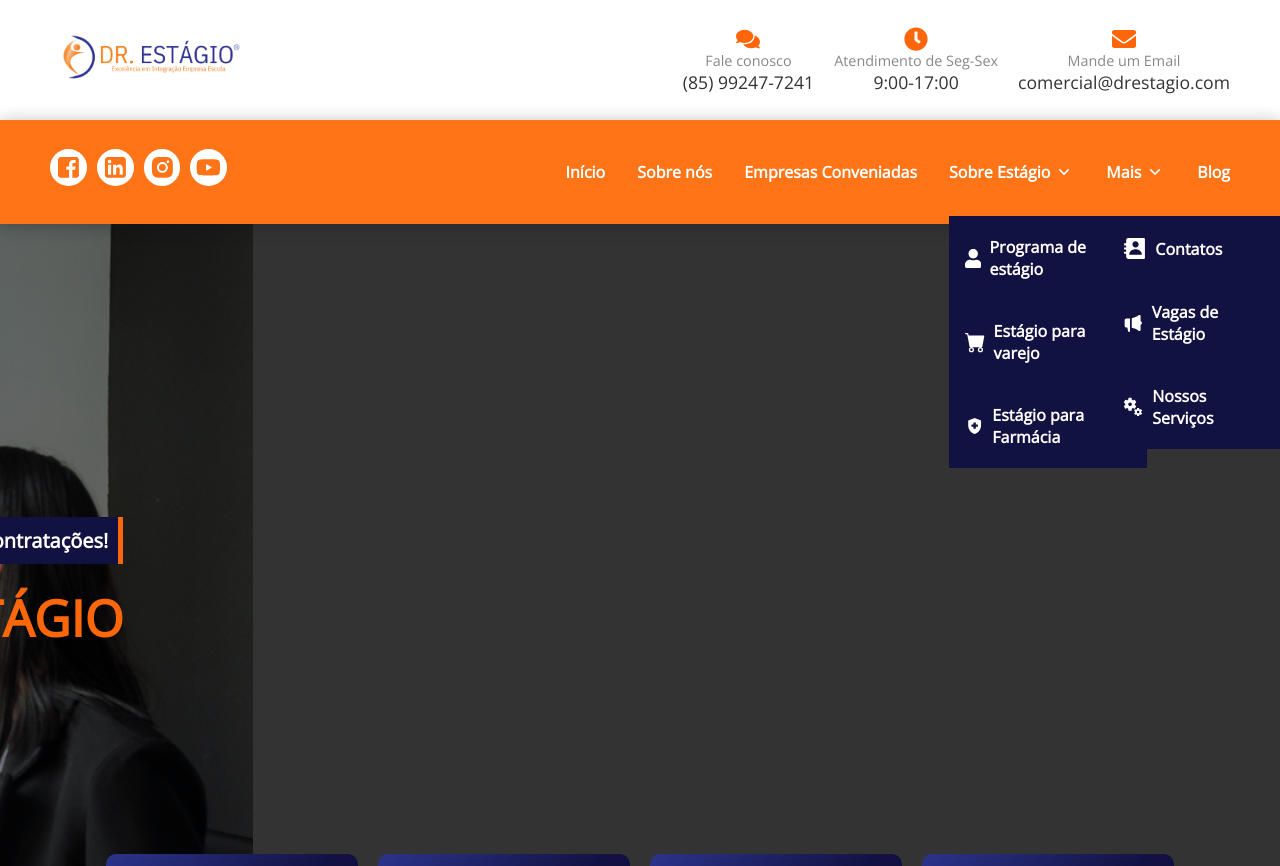
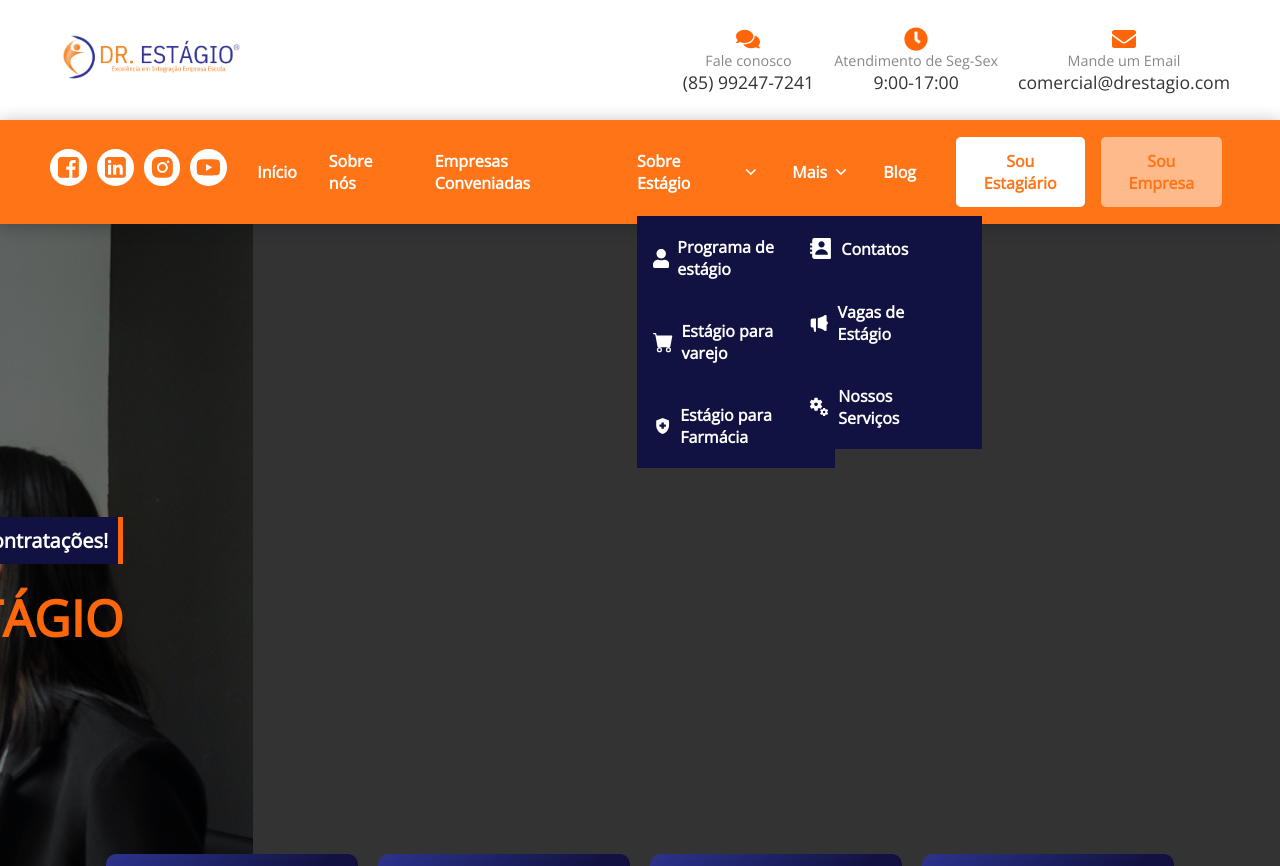
Before and after one commit to GaelBaptista/dr_estagio, a React (Vite) app: page / in a window 1280 px wide. Shown: the top 866 px of the page. Built offline with nearby package versions, Linux system fonts and the light colour scheme.

Commit message:
Botoes_est_empr

```diff
--- a/src/components/Navbar/Navbar.tsx
+++ b/src/components/Navbar/Navbar.tsx
@@ -30,15 +30,15 @@ export function Navbar() {
   };
   const navMenuClass = showMenu ? "nav__menu show-menu" : "nav__menu";
 
-  // const [showMessageBox, setShowMessageBox] = useState(false);
+  const [showMessageBox, setShowMessageBox] = useState(false);
 
-  // const showMessageBoxHandler = () => {
-  //   setShowMessageBox(true);
-  // };
+  const showMessageBoxHandler = () => {
+    setShowMessageBox(true);
+  };
 
-  // const closeMessageBoxHandler = () => {
-  //   setShowMessageBox(false);
-  // };
+  const closeMessageBoxHandler = () => {
+    setShowMessageBox(false);
+  };
 
   return (
     <IconContext.Provider value={{ color: "#fff" }}>
@@ -265,13 +265,17 @@ export function Navbar() {
                     Blog
                   </Link>
                 </li>
-                {/* <div className="nav__buttons">
-                  <a href="" className="nav__button" onClick={closeMenu}>
+                <div className="nav__buttons">
+                  <a
+                    href="https://igtcursos.com.br/account/"
+                    className="nav__button"
+                    onClick={closeMenu}
+                  >
                     Sou Estagiário
                   </a>
                   <a
                     href="#"
-                    className="nav__button"
+                    className="nav__button Btn_Emp"
                     onClick={() => {
                       showMessageBoxHandler();
                     }}
@@ -290,26 +294,28 @@ export function Navbar() {
                       </button>
                     </div>
                     <div className="message-box__content">
-                      <h5 className="message-box__title">Sua mensagem aqui</h5>
+                      <h5 className="message-box__title">
+                        Ainda em desenvolvimento
+                      </h5>
                       <p className="message-box__paragraph">
-                        Lorem ipsum dolor sit amet, consectetur adipiscing elit.
-                        Nunc felis ligula.
+                        Ainda em desenvolvimento
                       </p>
                     </div>
                     <div className="message-box__bottom">
                       <button
                         type="button"
+                        disabled
                         className="message-box__button"
                         onClick={() => {
                           setShowMessageBox(false);
-                          window.open("https://www.google.com", "_blank");
+                          window.open("#", "_blank");
                         }}
                       >
-                        Read More
+                        ok
                       </button>
                     </div>
                   </div>
-                )} */}
+                )}
               </ul>
             </div>
           </nav>
--- a/src/components/Navbar/style.css
+++ b/src/components/Navbar/style.css
@@ -70,6 +70,14 @@ a {
   z-index: var(--z-fixed);
 }
 /* BOX SOU EMPRESA MENSAGEM ============================================== */
+
+/* RETIRAR QUANDO ESTIVER PRONTO */
+
+.Btn_Emp {
+  opacity: 0.5;
+  pointer-events: none;
+  cursor: not-allowed;
+}
 
 .message-box {
   position: fixed;
```
